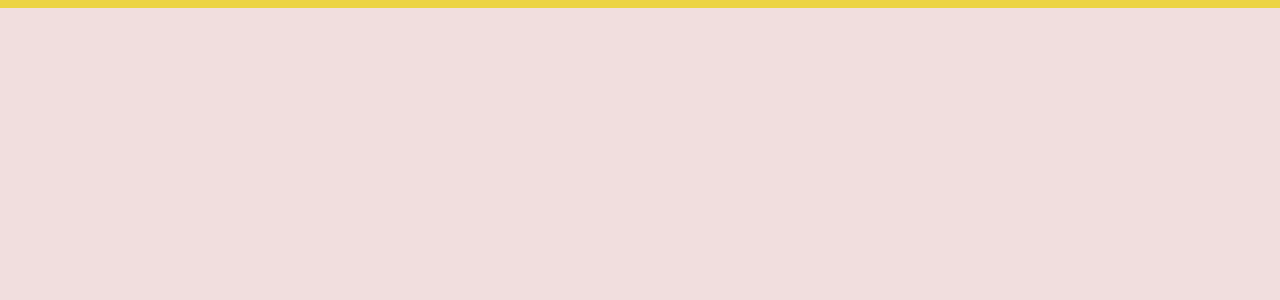
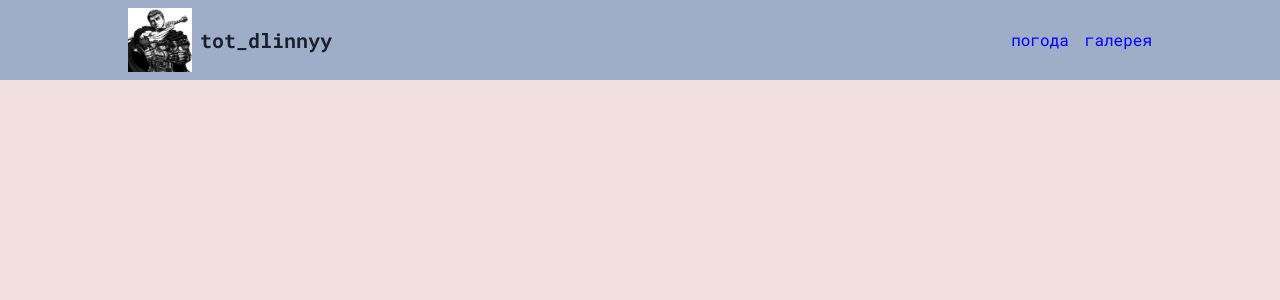
Before and after one commit to totdlinnyy1/react_sputnik, a React (Create React App) app: page / in a window 1280 px wide. Shown: the top 300 px of the page. Built offline with nearby package versions, Linux system fonts and the light colour scheme.

Commit message:
feat: add header

```diff
--- a/src/components/header/Header.tsx
+++ b/src/components/header/Header.tsx
@@ -1,8 +1,26 @@
-import {Box} from '@chakra-ui/react'
+import {Box, Heading, HStack, Image, Link} from '@chakra-ui/react'
+import { Link as RouterLink } from "react-router-dom"
 import {FunctionComponent} from 'react'
 
 const Header: FunctionComponent = () => {
-  return <Box w='full' p={1} className='defaultColor'></Box>
+  return <Box w='full' p={2}  className='defaultColor'>
+    <HStack maxW='container.lg' justifyContent='space-between' mx='auto'>
+      <RouterLink to='/'>
+        <HStack>
+          <Image src='logo.jpg' w='16' h='16' alt='berserk'/>
+          <Heading as='h1' fontSize='xl'>tot_dlinnyy</Heading>
+        </HStack>
+      </RouterLink>
+      <HStack spacing='4'>
+        <Link as={RouterLink} color='blue' to='/'>
+          погода
+        </Link>
+        <Link as={RouterLink} color='blue' to='/gallery'>
+          галерея
+        </Link>
+      </HStack>
+    </HStack>
+  </Box>
 }
 
 export default Header
--- a/src/config/themeConfig.ts
+++ b/src/config/themeConfig.ts
@@ -7,7 +7,7 @@ export const themeConfig = extendTheme({
   colors: {
     'bg-dark': '#031D44',
     'bg-light': '#F1DEDE',
-    'component-light': '#ECD444',
+    'component-light': '#9EADC8',
     'component-dark': '#947BD3',
     'component-primary': '#DB2763'
   },
--- a/src/index.tsx
+++ b/src/index.tsx
@@ -6,6 +6,10 @@ import {RouterProvider} from 'react-router-dom'
 import {themeConfig} from './config/themeConfig'
 import reportWebVitals from './reportWebVitals'
 import router from './router/router'
+
+import '@fontsource/roboto-mono/400.css'
+import '@fontsource/roboto-mono/300.css'
+import '@fontsource/roboto-mono/700.css'
 
 const root = createRoot(document.getElementById('root') as HTMLElement)
 root.render(
```
Also changed, not shown: public/logo.jpg (added).
